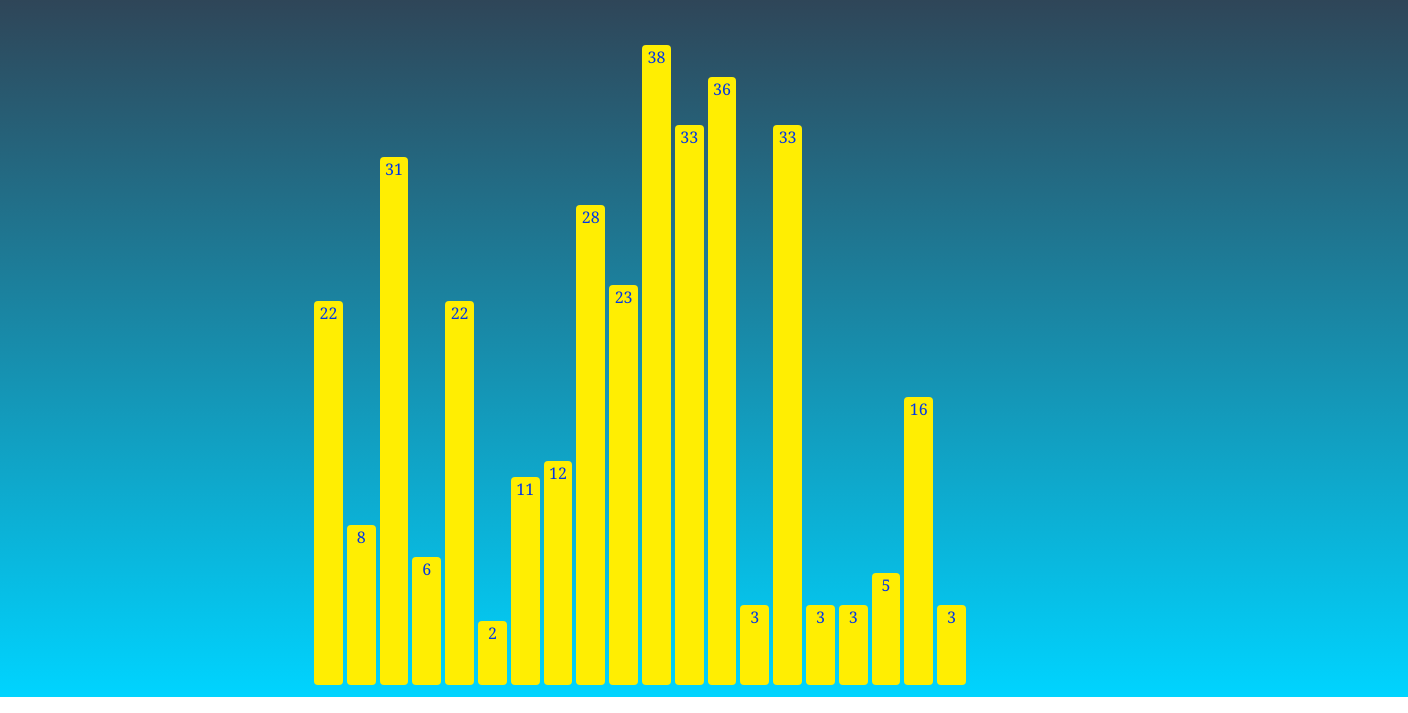
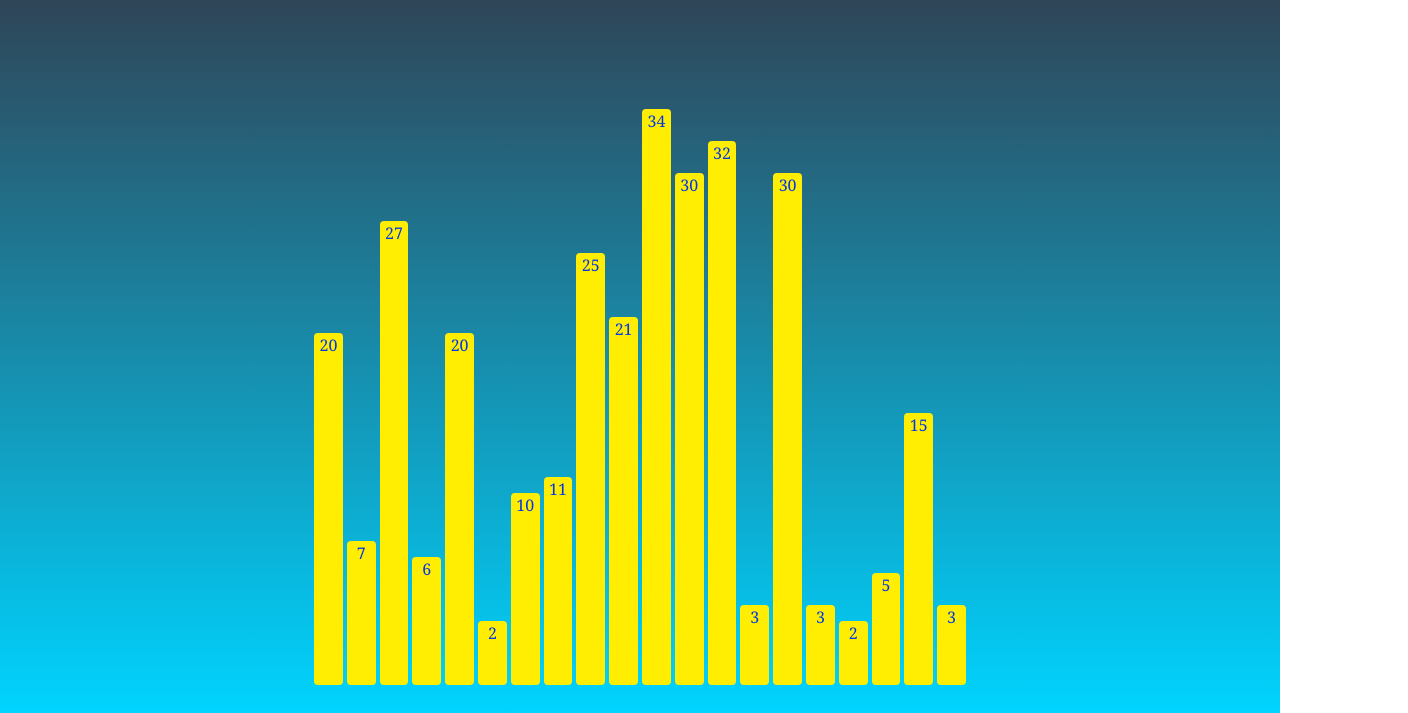
Before and after one commit to mithil25/SORTING-VISUALIZER, a plain HTML site: page index.html in a window 1280 px wide. Shown: the part 103-816 px from the top of the page, 1408 px wide, since content can reach past the window. Drawn offline with nearby package versions, Linux system fonts and the light colour scheme.

Commit message:
Edited issue due to bars

```diff
--- a/assets/js/sorting.js
+++ b/assets/js/sorting.js
@@ -1,6 +1,6 @@
 var div_height = []
 var div = []
-var max_heigth=38;
+var max_heigth=34;
 var size=20;
 var delay=200;
 const newArrayBtn=document.querySelector('#newBtn');
--- a/assets/stylesheet/app.css
+++ b/assets/stylesheet/app.css
@@ -1,7 +1,7 @@
 body
 {
     background: linear-gradient(180deg, rgb(96, 88, 233) 6%, rgba(50,60,77,1) 7%, rgba(0,212,255,1) 100%);
-    height: 100vh;
+    height: 102vh;
 }
 #bars
 {
```
